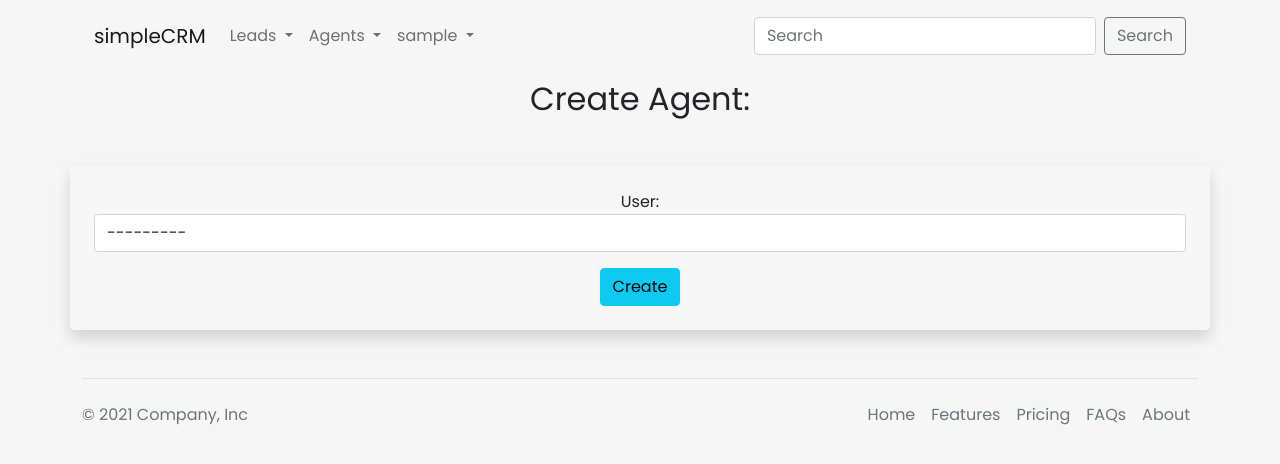
After one commit to sbtah/django-leads-app, a Django app: page /agents/create/ in a window 1280 px wide. The commit adds this page. Shown: the top 464 px of the page. Run offline with Django 3.2, Linux system fonts and the light colour scheme; the visitor is signed in with stand-in values (Sample User, id 1); data comes from the database, SQL or seed files in the repository.

Commit message:
Added agent_list view and agant_create view

```diff
--- /dev/null
+++ b/src/agents/forms.py
@@ -0,0 +1,15 @@
+from django import forms
+from leads.models import Agent
+
+
+class AgentModelForm(forms.ModelForm):
+
+    class Meta:
+
+        model = Agent
+
+        fields = ('user',)
+
+        widgets = {
+            'user': forms.Select(attrs={'class': 'form-control'}),
+        }
--- /dev/null
+++ b/src/agents/templates/agents/agent_create.html
@@ -0,0 +1,15 @@
+{% extends 'base.html' %}
+{% load static %}
+{% block title %}Create Agent{% endblock title %}
+{% block content %}
+<div class="container mt-3">
+    <h2 class="text-center">Create Agent:</h2>
+</div>
+<div class="container-sm mt-3 text-center mt-5 shadow mt-3 p-4 mb-5 rounded">
+    <form action="" method="POST">
+        {% csrf_token %}
+        {{ form.as_p }}
+        <button class="btn btn-info" type="submit">Create</button>
+    </form>
+</div>
+{% endblock content %}
--- a/src/agents/templates/agents/agent_list.html
+++ b/src/agents/templates/agents/agent_list.html
@@ -12,7 +12,7 @@
       <p>{{ agent }}</p>
     </div>
     <div class="card-body">
-      <h5 class="card-title">{{ agent}}</h5>
+      <h5 class="card-title">{{ agent.user.username }}</h5>
       <a href="#" class="btn btn-info mt-3">Details</a>
     </div>
   </div>
--- a/src/agents/urls.py
+++ b/src/agents/urls.py
@@ -1,9 +1,10 @@
 from django.urls import path
-from .views import AgentListView
+from .views import AgentListView, AgentCreateView
 
 
 app_name = 'agents'
 
 urlpatterns = [
-    path('', AgentListView.as_view(), name='agent-list')
+    path('', AgentListView.as_view(), name='agent-list'),
+    path('create/', AgentCreateView.as_view(), name='agent-create'),
 ]
--- a/src/agents/views.py
+++ b/src/agents/views.py
@@ -1,6 +1,7 @@
-from django.shortcuts import render
+from django.shortcuts import render, reverse
+from .forms import AgentModelForm
 from leads.models import Agent
-from django.views.generic import ListView
+from django.views.generic import ListView, CreateView
 from django.contrib.auth.mixins import LoginRequiredMixin
 
 
@@ -9,3 +10,18 @@ class AgentListView(LoginRequiredMixin, ListView):
     template_name = 'agents/agent_list.html'
     queryset = Agent.objects.all()
     context_object_name = 'agents'
+
+
+class AgentCreateView(LoginRequiredMixin, CreateView):
+
+    template_name = 'agents/agent_create.html'
+    form_class = AgentModelForm
+
+    def get_success_url(self):
+        return reverse('agents:agent-list')
+
+    def form_valid(self, form):
+        agent = form.save(commit=False)
+        agent.organisation = self.request.user.organisationprofile
+        agent.save()
+        return super(AgentCreateView, self).form_valid(form)
--- a/src/leads/admin.py
+++ b/src/leads/admin.py
@@ -1,8 +1,8 @@
 from django.contrib import admin
-from .models import User, Agent, Lead, OrganizationProfile
+from .models import User, Agent, Lead, OrganisationProfile
 
 
 admin.site.register(User)
 admin.site.register(Agent)
 admin.site.register(Lead)
-admin.site.register(OrganizationProfile)
+admin.site.register(OrganisationProfile)
--- a/src/leads/models.py
+++ b/src/leads/models.py
@@ -8,7 +8,7 @@ class User(AbstractUser):
     pass
 
 
-class OrganizationProfile(models.Model):
+class OrganisationProfile(models.Model):
 
     user = models.OneToOneField(User, on_delete=models.CASCADE)
 
@@ -32,7 +32,7 @@ class Agent(models.Model):
 
     user = models.OneToOneField(User, on_delete=models.CASCADE)
     organisation = models.ForeignKey(
-        OrganizationProfile, on_delete=models.CASCADE)
+        OrganisationProfile, on_delete=models.CASCADE)
 
     def __str__(self):
         return f'Agent: {self.user.username} ; {self.user.email}'
@@ -41,7 +41,7 @@ class Agent(models.Model):
 def post_user_created_signal(sender, instance, created, **kwargs):
     print(instance, created)
     if created:
-        OrganizationProfile.objects.create(user=instance)
+        OrganisationProfile.objects.create(user=instance)
 
 
 post_save.connect(post_user_created_signal, sender=User)
--- a/src/templates/navbar.html
+++ b/src/templates/navbar.html
@@ -22,7 +22,7 @@
               </a>
               <ul class="dropdown-menu" aria-labelledby="navbarDropdown">
                 <li><a class="dropdown-item" href="{% url 'agents:agent-list' %}">Agents</a></li>
-                <li><a class="dropdown-item" href="#">Create Agent</a></li>
+                <li><a class="dropdown-item" href="{% url 'agents:agent-create' %}">Create Agent</a></li>
               </ul>
           </li>
             <li class="nav-item dropdown">
```
Also changed, not shown: src/leads/migrations/0001_initial.py.
